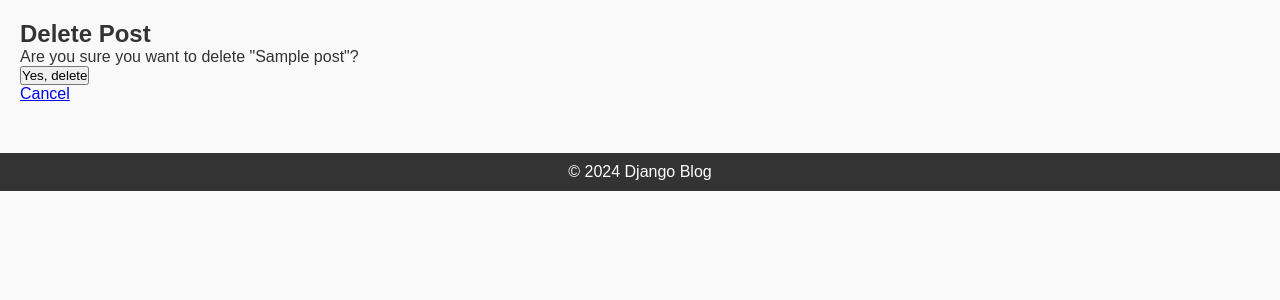
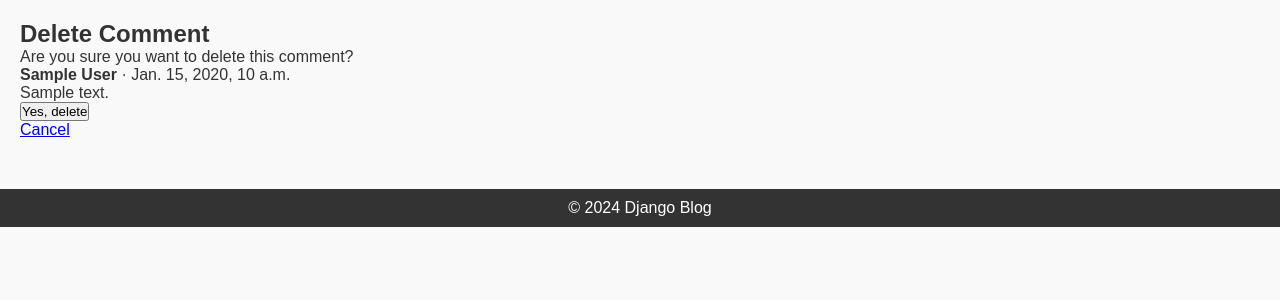
Before and after one commit to zakariaejelile/Alx_DjangoLearnLab, a Django app: template django_blog/blog/templates/blog/post_confirm_delete.html in a window 1280 px wide. Shown: the part 41-341 px from the top of the page. Run offline with Django 5.2, Linux system fonts and the light colour scheme; the template is opened without the code that fills it: most values are stand-ins (such as "Sample title", 1, 10 or a date in 2020).

Commit message:
Update post_confirm_delete.html

```diff
--- a/django_blog/blog/templates/blog/post_confirm_delete.html
+++ b/django_blog/blog/templates/blog/post_confirm_delete.html
@@ -1,13 +1,14 @@
 {% extends 'blog/base.html' %}
+{% block content %}
+  <h2>Delete Comment</h2>
+  <p>Are you sure you want to delete this comment?</p>
 
-{% block content %}
-<h2>Delete Post</h2>
-<p>Are you sure you want to delete "{{ post.title }}"?</p>
+  <p><strong>{{ object.author }}</strong> · {{ object.created_at }}</p>
+  <p>{{ object.content|linebreaks }}</p>
 
-<form method="POST">
-  {% csrf_token %}
-  <button type="submit">Yes, delete</button>
-</form>
+  <form method="post">{% csrf_token %}
+    <button type="submit">Yes, delete</button>
+  </form>
 
-<a href="{% url 'post-detail' post.pk %}">Cancel</a>
+  <a href="{% url 'post-detail' object.post.pk %}">Cancel</a>
 {% endblock %}
```
